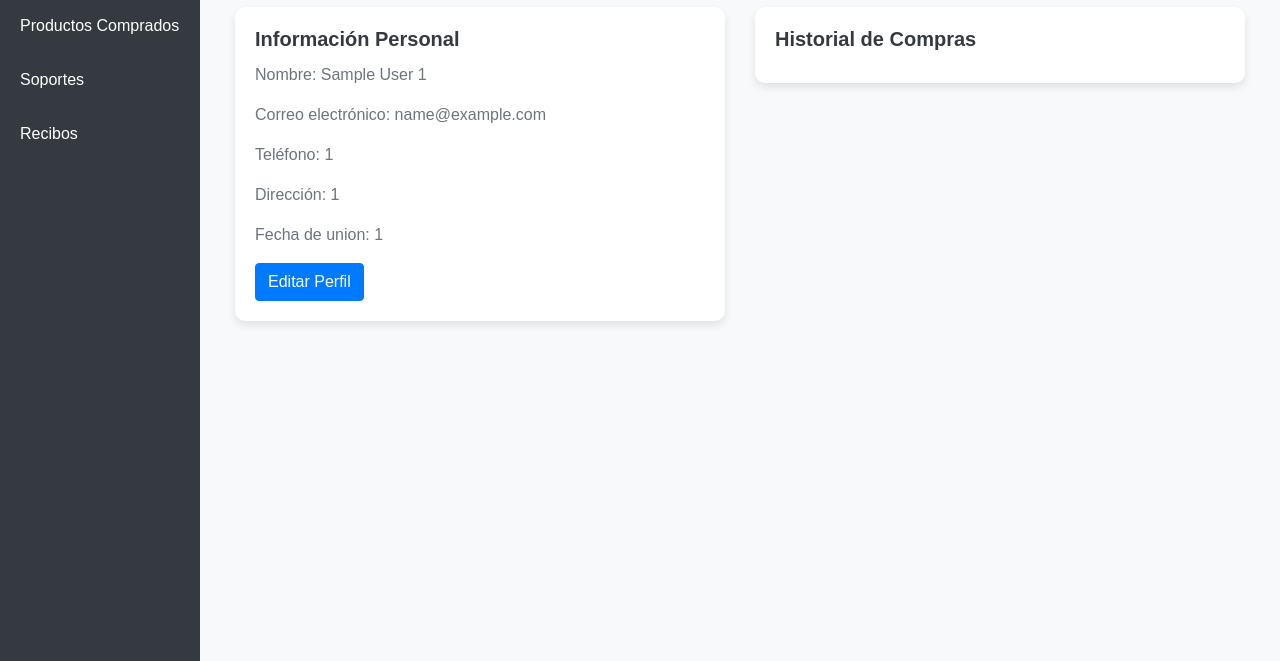
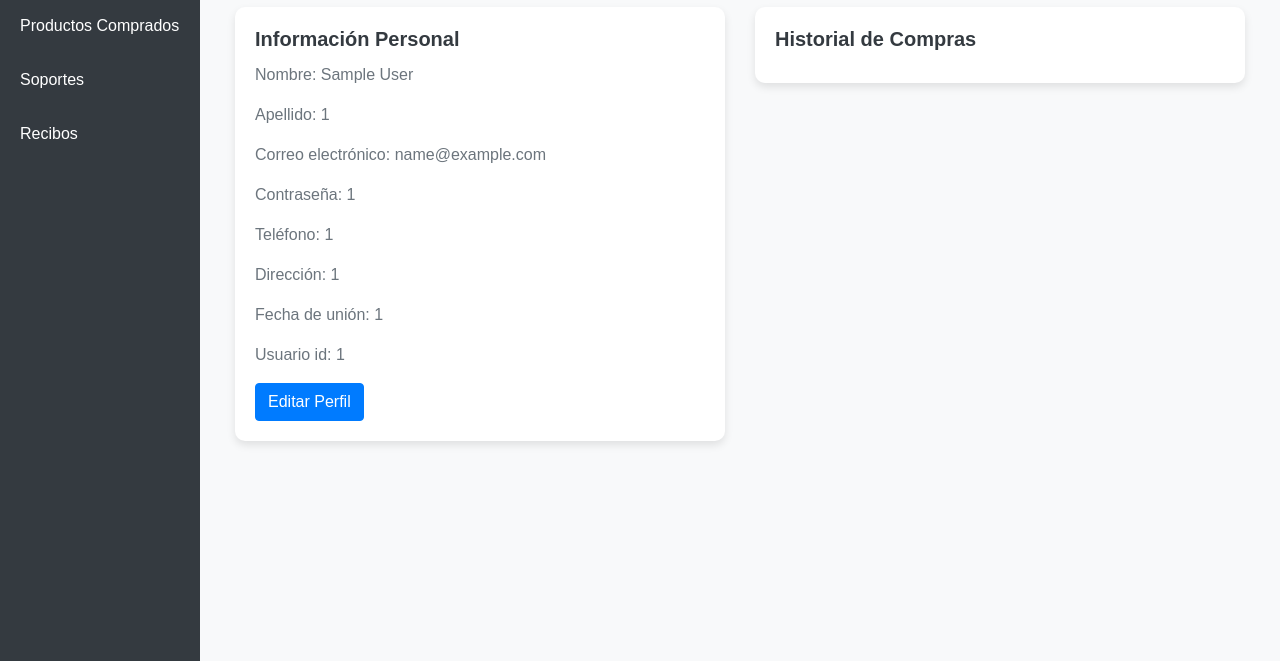
Before and after one commit to Jarb-99/PROYECTITO-PLUGIN, a Flask app: page /Perfil in a window 1280 px wide. Shown: the part 61-722 px from the top of the page. Run offline with Flask 3, Linux system fonts and the light colour scheme; the visitor is signed in with stand-in values (Sample User, id 1); data that the repository does not hold is empty; parts of the project's set-up code (start-up, migrations or seed data) failed here and were passed over; some libraries are stand-ins or nearby versions.

Commit message:
agregado de funcionalidad de perfil editar datos y poder ingresar a los productos de historial compra

```diff
--- a/app/ScriptsCQL/insert.py
+++ b/app/ScriptsCQL/insert.py
@@ -131,11 +131,11 @@ def generateDatas(dh, produ, start_index, hilo):
 
 
 
-def insertDatas():
+def insertDatas(d_ = 15000,p_ = 100):
     h = 120  #cantidad de hilos [cassandra thead limit max:128]
-    d = 15000 #cantidad de datos
+    d = d_ #cantidad de datos
     dh = int(math.ceil(d/h)) #datos por hilo
-    p = 100 #cantidad de productos
+    p = p_ #cantidad de productos
     produ = int(math.ceil(p/h)) #cantidad productos por hilo
 
     ##Generar Hilos
--- a/app/app.py
+++ b/app/app.py
@@ -16,18 +16,20 @@ session = get_cassandra_session()
 #############################################
 # true/ false para activar la creacion de tablas en la base de datos
 # true = puede tardar un 1 minuto la cracion de las tablas
-boolTables = True
+boolTables = False
 if boolTables:
-	deleteTables.deleteTables()
-	createTables.createTables()
-	insert.insertDatas()
+    d = 15000 # cantidad de datos
+    p = 100 # cantidad de productos
+    deleteTables.deleteTables()
+    createTables.createTables()
+    insert.insertDatas(d,p)
 
 #############################################
 # global de productos para ahorrar las consultas por usuarios
 productos = session.execute("""
 		SELECT * FROM producto
 		""")
-lista_productos = [producto._asdict() for producto in productos]
+lista_productos = {producto.producto_id:producto._asdict() for producto in productos}
 
 #############################################
 # Views/Urls
@@ -74,7 +76,7 @@ def register():
 		contrasena = request.form['password']
 
 		usuario = session.execute("""
-		SELECT * FROM usuario
+		SELECT correo FROM usuario
 		WHERE correo=%s AND contrasena=%s ALLOW FILTERING
 		""", ( correo, contrasena )).one()
 
@@ -117,6 +119,31 @@ def perfil():
 
     return render_template('perfil.html', usuario=sessionF, compras=compras_realizadas)
 
+@app.route('/Perfil/editar', methods=['POST'])
+def editar_perfil():
+    nombre = request.form.get('nombre')
+    apellido = request.form.get('apellido')
+    correo = request.form.get('correo')
+    contrasena = request.form.get('contrasena')
+    telefono = request.form.get('telefono')
+    direccion = request.form.get('direccion')
+
+    SM.set(sessionF, 'nombre', nombre)
+    SM.set(sessionF, 'apellido', apellido)
+    SM.set(sessionF, 'correo', correo)
+    SM.set(sessionF, 'contrasena', contrasena)
+    SM.set(sessionF, 'telefono', telefono)
+    SM.set(sessionF, 'direccion', direccion)
+
+    session.execute("""
+		UPDATE USUARIO
+		SET nombre=%s, apellido=%s, correo=%s, contrasena=%s, telefono=%s, direccion=%s
+		WHERE usuario_id=%s
+		""", (nombre, apellido, correo, contrasena, telefono, direccion, sessionF['usuario_id']))
+
+
+    return redirect(url_for('perfil'))
+
 
 @app.route('/Carrito', methods=['GET', 'POST'])
 def carrito():
@@ -152,19 +179,23 @@ def carrito():
 def editar_producto_carrito():
 
     if request.method == 'POST':
-        carrito = session.execute("""
-			SELECT * FROM carrito
-			WHERE carrito_id=%s ALLOW FILTERING
-			""", (sessionF['carrito_id'],)).one()
+        nueva_cantidad = int(request.form['nuevacantidad'])
+        cantidad = int(request.form['cantidad'])
+
+        if cantidad == 1 and nueva_cantidad == 1:
+            return redirect(url_for('carrito'))
 
         producto_id = UUID(request.form['producto_id'])
-        nueva_cantidad = int(request.form['nuevacantidad'])
-        cantidad = int(request.form['cantidad'])
         precio = float(request.form['precio'])
         nombre = request.form['nombre']
         actual_monto = float(request.form['monto'])
         monto = nueva_cantidad*precio
         old_monto = cantidad*precio
+
+        carrito = session.execute("""
+			SELECT * FROM carrito
+			WHERE carrito_id=%s ALLOW FILTERING
+			""", (sessionF['carrito_id'],)).one()
 
         session.user_type_registered(keyspace, 'prdcto_anddo', Prdcto_anddo)
 
@@ -240,12 +271,12 @@ def pagar_carrito():
         """,
         (carrito.usuario_id, pago_id, carrito.carrito_id, datestamp, carrito.monto, Metodo_pago(metodo_pago,correo)))
 
-        lista_productos = {Prdcto_anddo(producto.producto_id, producto.nombre, producto.precio, producto.monto, producto.cantidad) for producto in carrito.productos}
+        lista_productos_andddo = {Prdcto_anddo(producto.producto_id, producto.nombre, producto.precio, producto.monto, producto.cantidad) for producto in carrito.productos}
 
         session.execute("""
             INSERT INTO RECIBO (usuario_id, recibo_id, carrito_id, pago_id, fecha, monto, metodo, productos)
             VALUES (%s, %s, %s, %s, %s, %s, %s, %s)
-        """, (carrito.usuario_id, recibo_id, carrito.carrito_id, pago_id, datestamp, carrito.monto, Metodo_pago(metodo_pago,correo), lista_productos))
+        """, (carrito.usuario_id, recibo_id, carrito.carrito_id, pago_id, datestamp, carrito.monto, Metodo_pago(metodo_pago,correo), lista_productos_andddo))
 
         session.execute("""
 			INSERT INTO CARRITO (usuario_id, carrito_id, fecha, monto, productos)
@@ -259,12 +290,26 @@ def pagar_carrito():
 				VALUES (%s, %s, %s, %s, %s, %s)
     		""", (carrito.usuario_id, product.producto_id, datestamp, product.nombre,product.precio, product.cantidad))
 
+            num_compras = session.execute("""
+				SELECT compras,fecha FROM PRODUCTO
+				WHERE producto_id=%s
+				""", (product.producto_id, )).one()
+
+            session.execute("""
+				UPDATE PRODUCTO
+				SET compras=%s
+				WHERE producto_id=%s AND fecha=%s
+				""", (num_compras.compras + product.cantidad, product.producto_id, num_compras.fecha))
+
+            lista_productos[product.producto_id]['compras'] =  num_compras.compras + product.cantidad
+
         SM.set(sessionF, 'carrito_id', carrito_id)
         session.execute("""
 			UPDATE USUARIO
    			SET carrito_id=%s
 			WHERE usuario_id=%s
 			""", (carrito_id, carrito.usuario_id))
+
 
     return redirect(url_for('recibo'))
 
@@ -319,7 +364,7 @@ def recibo():
 		ORDER BY fecha DESC
 		LIMIT 1
 	""", (sessionF['usuario_id'], )).one()
-    print(recibo_reciente)
+
     return render_template('recibo.html', usuario=sessionF, recibo=recibo_reciente)
 
 
@@ -337,10 +382,10 @@ def producto(producto_id):
     lista_comentarios = [comentario._asdict() for comentario in comentario_producto]
 
     if not producto:
-        return redirect(url_for('index'))
+        return redirect(url_for('perfil'))
 
     return render_template('producto.html', producto=producto, usuario=sessionF, lista_comentarios=lista_comentarios)
 
 
 if __name__ == '__main__':
-	app.run(host='localhost', port=8080, debug=False)
+	app.run(host='localhost', port=8080, debug=True)
--- a/app/static/css/stylePerfil.css
+++ b/app/static/css/stylePerfil.css
@@ -118,3 +118,8 @@ header .container {
     justify-content: space-between;
     align-items: center;
 }
+
+.no-link-style {
+    color: inherit; /* Hereda el color del elemento padre */
+    text-decoration: none; /* Elimina el subrayado */
+}
--- a/app/templates/index.html
+++ b/app/templates/index.html
@@ -18,7 +18,7 @@
         <div class="row">
 
             <!-- Añadir más productos según sea necesario -->
-            {% for producto in productos %}
+            {% for producto_id, producto in productos.items() %}
                 <div class="col-md-4">
                     <div class="card mb-4 shadow-sm">
                         <img src="https://via.placeholder.com/300" class="card-img-top" alt="{{ producto.nombre }}">
--- a/app/templates/perfil.html
+++ b/app/templates/perfil.html
@@ -21,25 +21,50 @@
                 <div class="col-md-6 mb-4">
                     <div class="card">
                         <div class="card-body">
-                            <h5 class="card-title">Información Personal</h5>
-                            <p class="card-text">Nombre: {{ usuario.nombre }} {{ usuario.apellido }}</p>
-                            <p class="card-text">Correo electrónico: {{ usuario.correo }}</p>
-                            <p class="card-text">Teléfono: {{ usuario.telefono }}</p>
-                            <p class="card-text">Dirección: {{ usuario.direccion }}</p>
-                            <p class="card-text">Fecha de union: {{ usuario.fecha_rgstro }}</p>
-                            <a href="#" class="btn btn-primary">Editar Perfil</a>
+                            <form id="editar-perfil-form" method="POST" action="{{ url_for('editar_perfil') }}">
+                                <h5 class="card-title">Información Personal</h5>
+
+                                <p class="card-text">Nombre: <span id="nombre-text">{{ usuario.nombre }}</span></p>
+                                <input type="text" class="form-control mb-2" id="nombre-input" name="nombre" style="display:none;" value="{{ usuario.nombre }}">
+
+                                <p class="card-text">Apellido: <span id="apellido-text">{{ usuario.apellido }}</span></p>
+                                <input type="text" class="form-control mb-2" id="apellido-input" name="apellido" style="display:none;" value="{{ usuario.apellido }}">
+
+                                <p class="card-text">Correo electrónico: <span id="correo-text">{{ usuario.correo }}</span></p>
+                                <input type="email" class="form-control mb-2" id="correo-input" name="correo" style="display:none;" value="{{ usuario.correo }}">
+
+                                <p class="card-text">Contraseña: <span id="contrasena-text">{{ usuario.contrasena }}</span></p>
+                                <input type="text" class="form-control mb-2" id="contrasena-input" name="contrasena" style="display:none;" value="{{ usuario.contrasena }}">
+
+                                <p class="card-text">Teléfono: <span id="telefono-text">{{ usuario.telefono }}</span></p>
+                                <input type="text" class="form-control mb-2" id="telefono-input" name="telefono" style="display:none;" value="{{ usuario.telefono }}">
+
+                                <p class="card-text">Dirección: <span id="direccion-text">{{ usuario.direccion }}</span></p>
+                                <input type="text" class="form-control mb-2" id="direccion-input" name="direccion" style="display:none;" value="{{ usuario.direccion }}">
+
+                                <p class="card-text">Fecha de unión: {{ usuario.fecha_rgstro }}</p>
+                                <p class="card-text">Usuario id: {{ usuario.usuario_id }}</p>
+
+
+                                <a href="#" class="btn btn-primary" id="editar-btn" onclick="mostrarEdicion()">Editar Perfil</a>
+                                <button type="submit" class="btn btn-success" id="subir-btn" style="display:none;">Subir</button>
+                                <a href="#" class="btn btn-secondary" id="cancelar-btn" style="display:none;" onclick="cancelarEdicion()">Cancelar</a>
+                            </form>
                         </div>
                     </div>
                 </div>
+
                 <div class="col-md-6 mb-4">
                     <div class="card">
                         <div class="card-body">
                             <h5 class="card-title">Historial de Compras</h5>
                             <ul class="list-group">
                                 {% for compra in compras %}
-                                <li class="list-group-item">
-                                    {{ compra.nombre }} - ${{ compra.precio }} (Cantidad: {{ compra.cantidad }})
-                                </li>
+                                <a href="{{ url_for('producto', producto_id=compra.producto_id) }}" class="no-link-style">
+                                    <li class="list-group-item">
+                                        {{ compra.nombre }} - ${{ compra.precio }} (Cantidad: {{ compra.cantidad }})
+                                    </li>
+                                </a>
                                 {% endfor %}
                             </ul>
                         </div>
@@ -49,4 +74,47 @@
         </main>
     </div>
 </body>
+
+<script>
+    function mostrarEdicion() {
+        document.getElementById('nombre-text').style.display = 'none';
+        document.getElementById('apellido-text').style.display = 'none';
+        document.getElementById('correo-text').style.display = 'none';
+        document.getElementById('contrasena-text').style.display = 'none';
+        document.getElementById('telefono-text').style.display = 'none';
+        document.getElementById('direccion-text').style.display = 'none';
+
+        document.getElementById('nombre-input').style.display = 'block';
+        document.getElementById('apellido-input').style.display = 'block';
+        document.getElementById('correo-input').style.display = 'block';
+        document.getElementById('contrasena-input').style.display = 'block';
+        document.getElementById('telefono-input').style.display = 'block';
+        document.getElementById('direccion-input').style.display = 'block';
+
+        document.getElementById('editar-btn').style.display = 'none';
+        document.getElementById('subir-btn').style.display = 'inline-block';
+        document.getElementById('cancelar-btn').style.display = 'inline-block';
+    }
+
+    function cancelarEdicion() {
+        document.getElementById('nombre-text').style.display = 'inline';
+        document.getElementById('apellido-text').style.display = 'inline';
+        document.getElementById('correo-text').style.display = 'inline';
+        document.getElementById('contrasena-text').style.display = 'inline';
+        document.getElementById('telefono-text').style.display = 'inline';
+        document.getElementById('direccion-text').style.display = 'inline';
+
+        document.getElementById('nombre-input').style.display = 'none';
+        document.getElementById('apellido-input').style.display = 'none';
+        document.getElementById('correo-input').style.display = 'none';
+        document.getElementById('contrasena-input').style.display = 'none';
+        document.getElementById('telefono-input').style.display = 'none';
+        document.getElementById('direccion-input').style.display = 'none';
+
+        document.getElementById('editar-btn').style.display = 'inline-block';
+        document.getElementById('subir-btn').style.display = 'none';
+        document.getElementById('cancelar-btn').style.display = 'none';
+    }
+    </script>
+
 </html>
```
Also changed, not shown: app/test1.py (deleted, +0 -27 lines).
